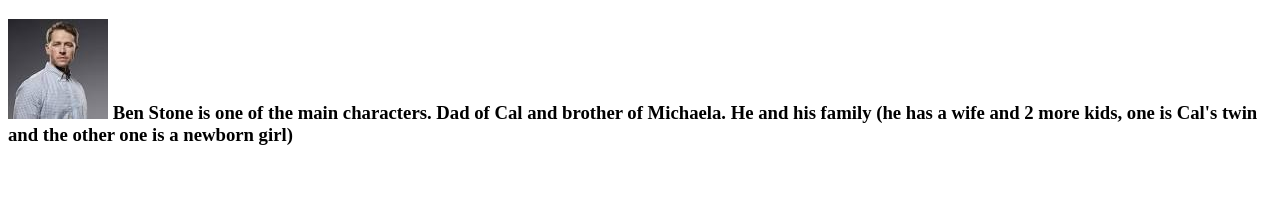
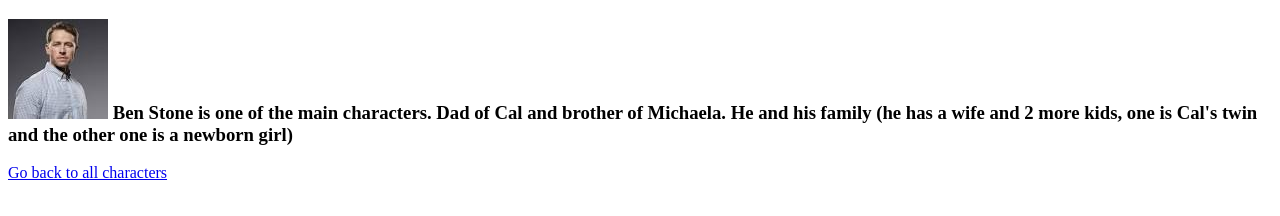
Before and after one commit to RafaelCiobotariu/presentationHtmlProject, a plain HTML site: page pages/characters/ben-stone-info.html in a window 1280 px wide. Drawn offline with Linux system fonts and the light colour scheme.

Commit message:
updated the back button on all pages

```diff
--- a/pages/characters/ben-stone-info.html
+++ b/pages/characters/ben-stone-info.html
@@ -12,5 +12,6 @@
         Ben Stone is one of the main characters. Dad of Cal and brother of Michaela. He and his family (he has a wife and 2 more kids,
         one is Cal's twin and the other one is a newborn girl)
     </h3>
+    <a href="../characters-index.html">Go back to all characters</a>
 </body>
 </html>
```
Also changed, not shown: pages/characters-index.html (+2 -0 lines), pages/characters/cal-stone-info.html (+1 -0 lines), pages/characters/jared-vasques-info.html (+1 -0 lines), pages/characters/michaela-stone-info.html (+1 -0 lines), pages/characters/saanvi-bahl-info.html (+1 -0 lines), pages/characters/zeke-landon-info.html (+1 -0 lines).
